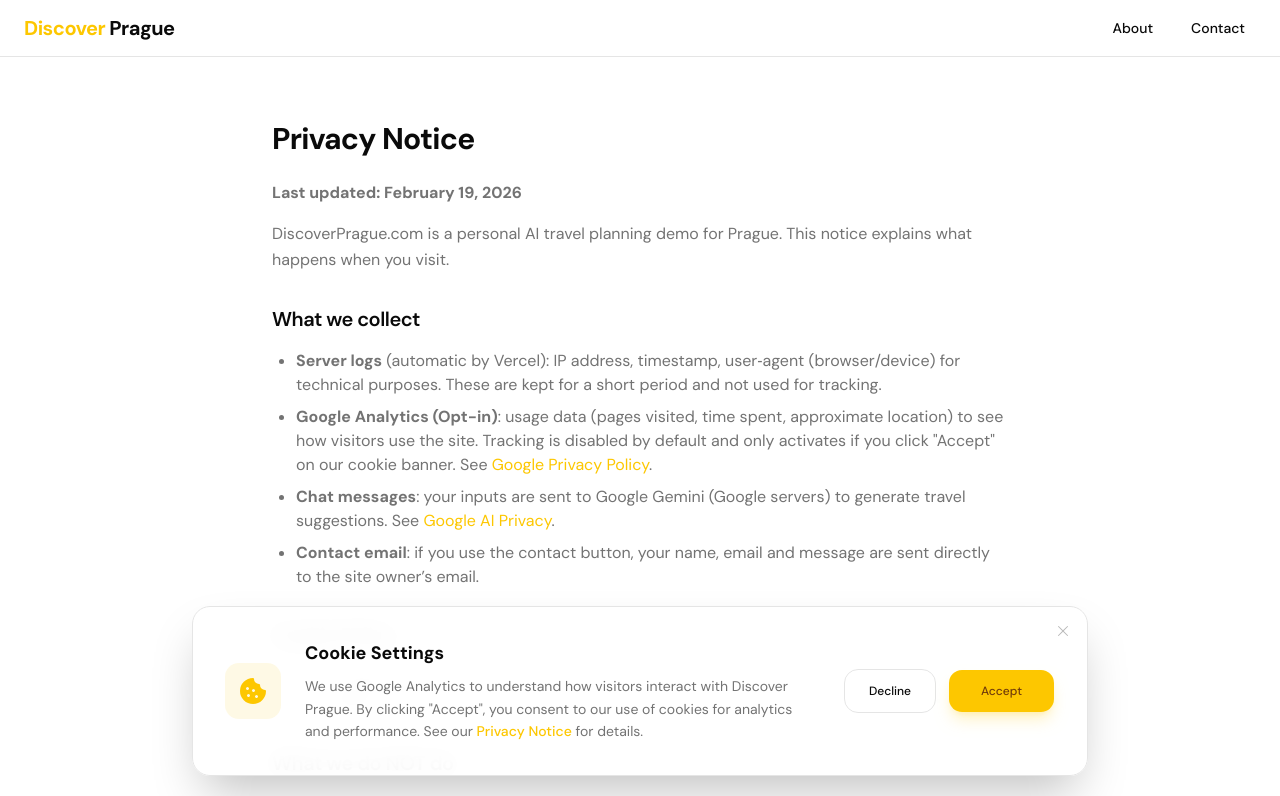
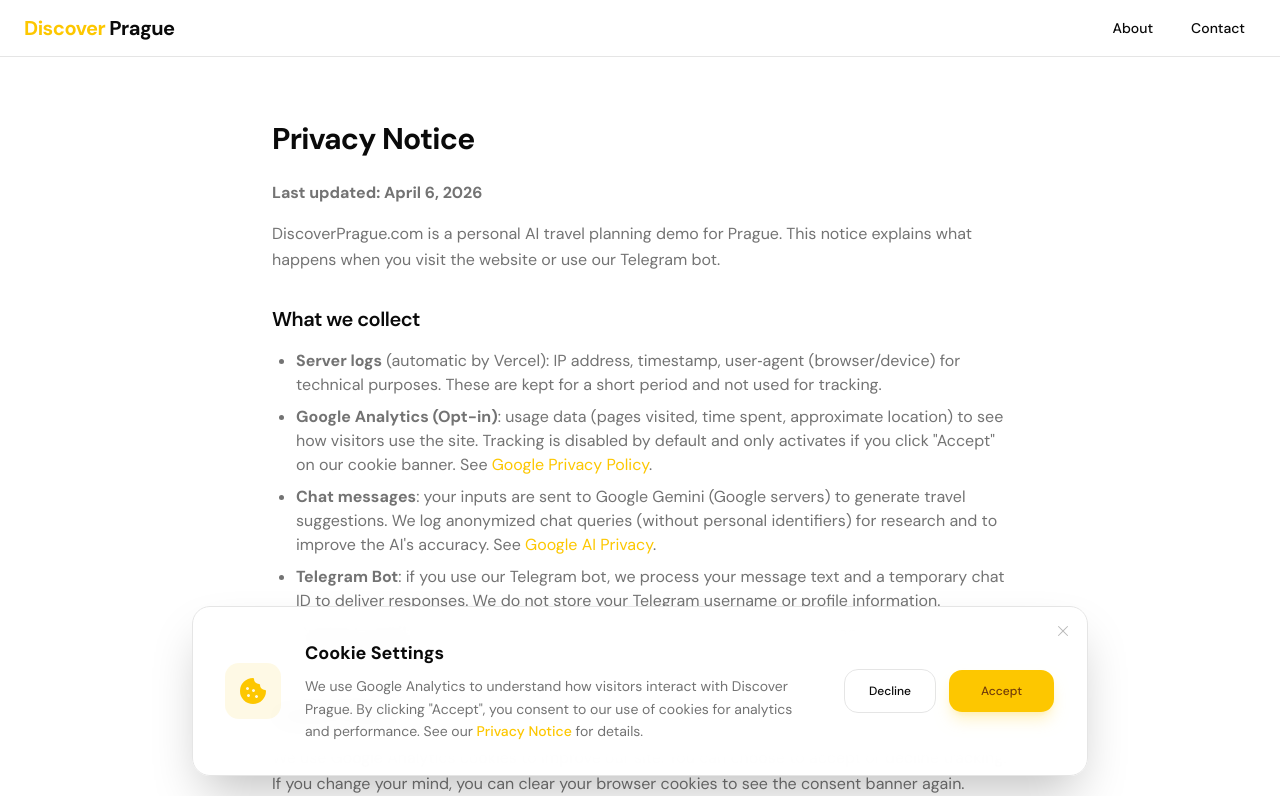
Before and after one commit to InDPeduMedu/discover-prag, a Next.js app: page /privacy-notice in a window 1280 px wide. Shown: the top 796 px of the page. Built offline with nearby package versions, Linux system fonts and the light colour scheme.

Commit message:
docs: update privacy notice and terms for telegram bot and query logging

```diff
--- a/app/disclaimer-terms/page.tsx
+++ b/app/disclaimer-terms/page.tsx
@@ -13,10 +13,10 @@ export default function DisclaimerPage() {
             <main className="flex-1 container mx-auto max-w-3xl px-4 py-8 md:py-16">
                 <article className="max-w-none">
                     <h2 className="text-3xl font-bold tracking-tight mb-6">Disclaimer & Terms of Use</h2>
-                    <p className="text-muted-foreground mb-8"><strong>Last updated: February 1, 2026</strong></p>
+                    <p className="text-muted-foreground mb-8"><strong>Last updated: April 6, 2026</strong></p>
 
                     <h3 className="text-xl font-semibold tracking-tight mt-8 mb-4">About this site</h3>
-                    <p className="text-muted-foreground leading-relaxed mb-6">DiscoverPrague.com is an <strong>AI demo</strong> to showcase travel planning for Prague. It’s a personal project with no commercial purpose.</p>
+                    <p className="text-muted-foreground leading-relaxed mb-6">DiscoverPrague.com is an <strong>AI demo</strong> to showcase travel planning for Prague. These terms apply to both the website and our official Telegram bot. It’s a personal project with no commercial purpose.</p>
 
                     <h3 className="text-xl font-semibold tracking-tight mt-8 mb-4">What you get</h3>
                     <p className="text-muted-foreground leading-relaxed mb-6">The AI generates general itinerary suggestions based on your chat inputs. There are no bookings, tours or services provided.</p>
--- a/app/privacy-notice/page.tsx
+++ b/app/privacy-notice/page.tsx
@@ -13,14 +13,15 @@ export default function PrivacyPage() {
             <main className="flex-1 container mx-auto max-w-3xl px-4 py-8 md:py-16">
                 <article className="max-w-none">
                     <h2 className="text-3xl font-bold tracking-tight mb-6">Privacy Notice</h2>
-                    <p className="text-muted-foreground mb-4"><strong>Last updated: February 19, 2026</strong></p>
-                    <p className="text-muted-foreground leading-relaxed mb-8">DiscoverPrague.com is a personal AI travel planning demo for Prague. This notice explains what happens when you visit.</p>
+                    <p className="text-muted-foreground mb-4"><strong>Last updated: April 6, 2026</strong></p>
+                    <p className="text-muted-foreground leading-relaxed mb-8">DiscoverPrague.com is a personal AI travel planning demo for Prague. This notice explains what happens when you visit the website or use our Telegram bot.</p>
 
                     <h3 className="text-xl font-semibold tracking-tight mt-8 mb-4">What we collect</h3>
                     <ul className="list-disc pl-6 space-y-2 mb-6 text-muted-foreground">
                         <li><strong>Server logs</strong> (automatic by Vercel): IP address, timestamp, user‑agent (browser/device) for technical purposes. These are kept for a short period and not used for tracking.</li>
                         <li><strong>Google Analytics (Opt-in)</strong>: usage data (pages visited, time spent, approximate location) to see how visitors use the site. Tracking is disabled by default and only activates if you click &quot;Accept&quot; on our cookie banner. See <a href="https://policies.google.com/privacy" target="_blank" rel="noopener noreferrer" className="text-primary hover:underline underline-offset-4">Google Privacy Policy</a>.</li>
-                        <li><strong>Chat messages</strong>: your inputs are sent to Google Gemini (Google servers) to generate travel suggestions. See <a href="https://ai.google/responsibility/principles/" target="_blank" rel="noopener noreferrer" className="text-primary hover:underline underline-offset-4">Google AI Privacy</a>.</li>
+                        <li><strong>Chat messages</strong>: your inputs are sent to Google Gemini (Google servers) to generate travel suggestions. We log anonymized chat queries (without personal identifiers) for research and to improve the AI's accuracy. See <a href="https://ai.google/responsibility/principles/" target="_blank" rel="noopener noreferrer" className="text-primary hover:underline underline-offset-4">Google AI Privacy</a>.</li>
+                        <li><strong>Telegram Bot</strong>: if you use our Telegram bot, we process your message text and a temporary chat ID to deliver responses. We do not store your Telegram username or profile information.</li>
                         <li><strong>Contact email</strong>: if you use the contact button, your name, email and message are sent directly to the site owner’s email.</li>
                     </ul>
 
```
